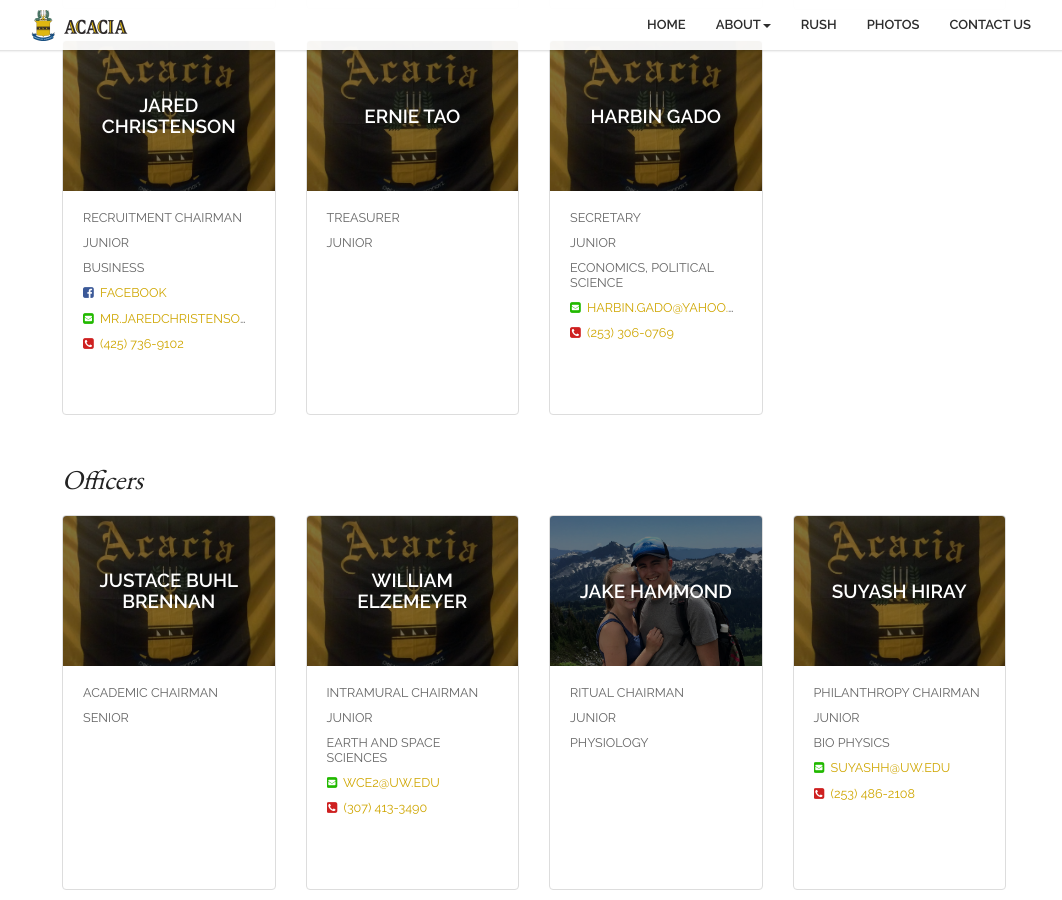
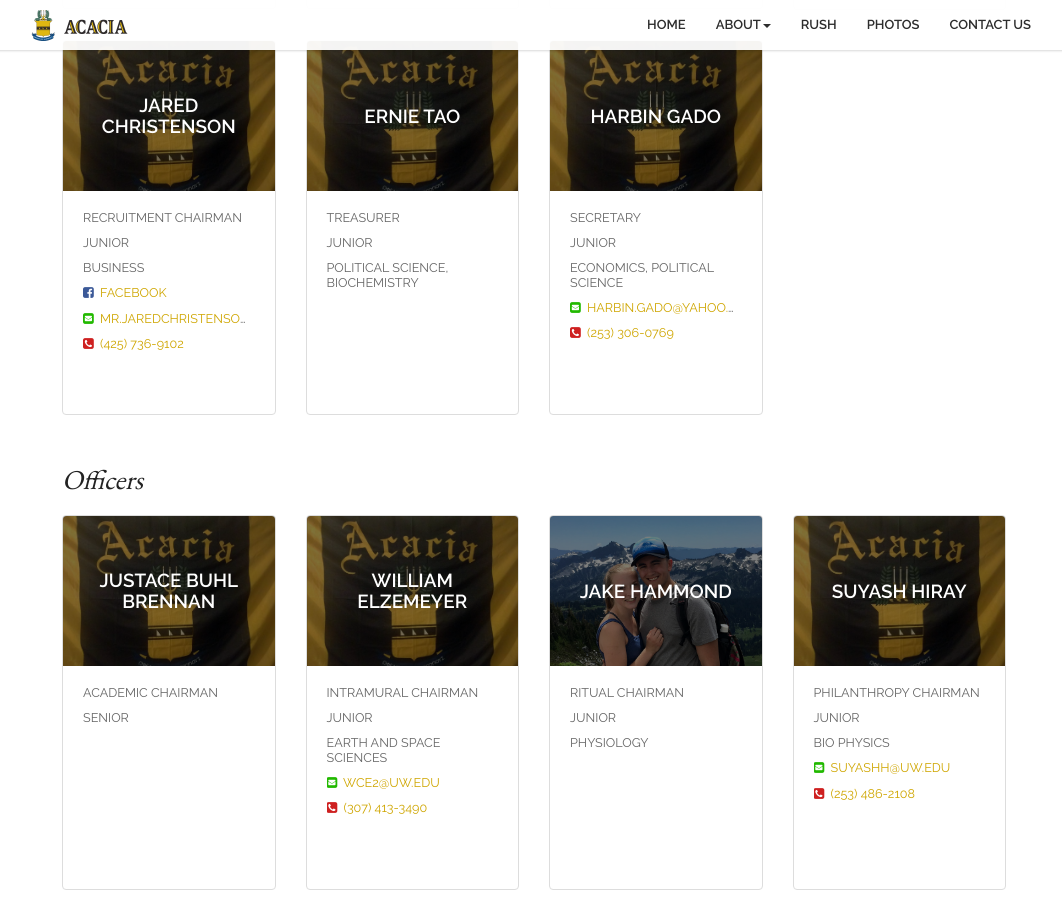
Before and after one commit to Garrett-M/acacia-web, a Jekyll site: the page built from current-members.html, in a window 1280 px wide and 900 px high, scrolled down 806 px. Shown: the whole window, without its empty margins (106-1168 px from the left). Built offline with Jekyll 4.4.1, drawn with Linux system fonts in a browser that asks for light colours; nearby versions of some CDN libraries; comment, search, counter and statistics services are not loaded.

Commit message:
more content added

```diff
--- a/current-members.html
+++ b/current-members.html
@@ -54,6 +54,7 @@ executives:
         title: Treasurer
         name: Ernie Tao
         year: Junior
+        major: Political Science, Biochemistry
     -
         title: Secretary
         name: Harbin Gado
```
Also changed, not shown: assets/members/logan-guillet.jpg.
